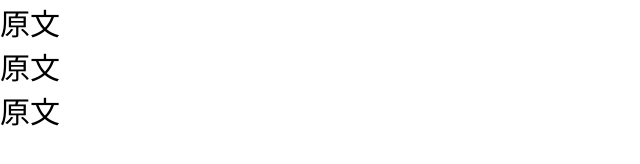
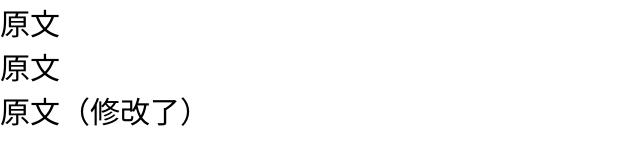
Before and after one commit to swagJL/mine, a plain HTML site: page index.html in a window 1280 px wide. Shown: the whole page, without its empty margins (0-640 px from the left). Drawn offline with nearby package versions, Linux system fonts and the light colour scheme.

Commit message:
修改原文了

```diff
--- a/index.html
+++ b/index.html
@@ -49,7 +49,7 @@ img{vertical-align:middle;display:block}
 <div class="page"  >
     <p>原文</p>
     <p>原文</p>
-    <p>原文</p>
+    <p>原文（修改了）</p>
 </div>
 
 
```
